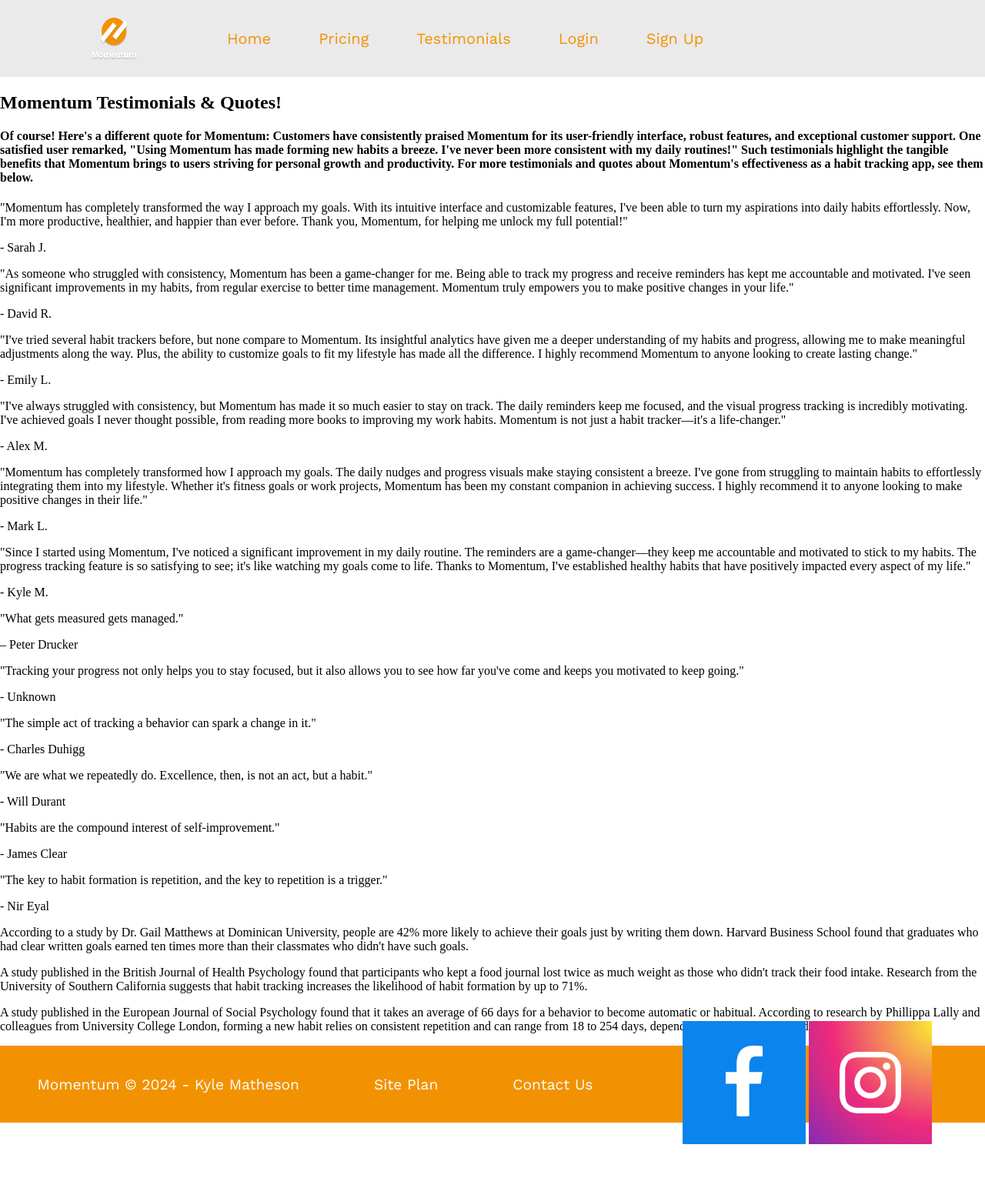
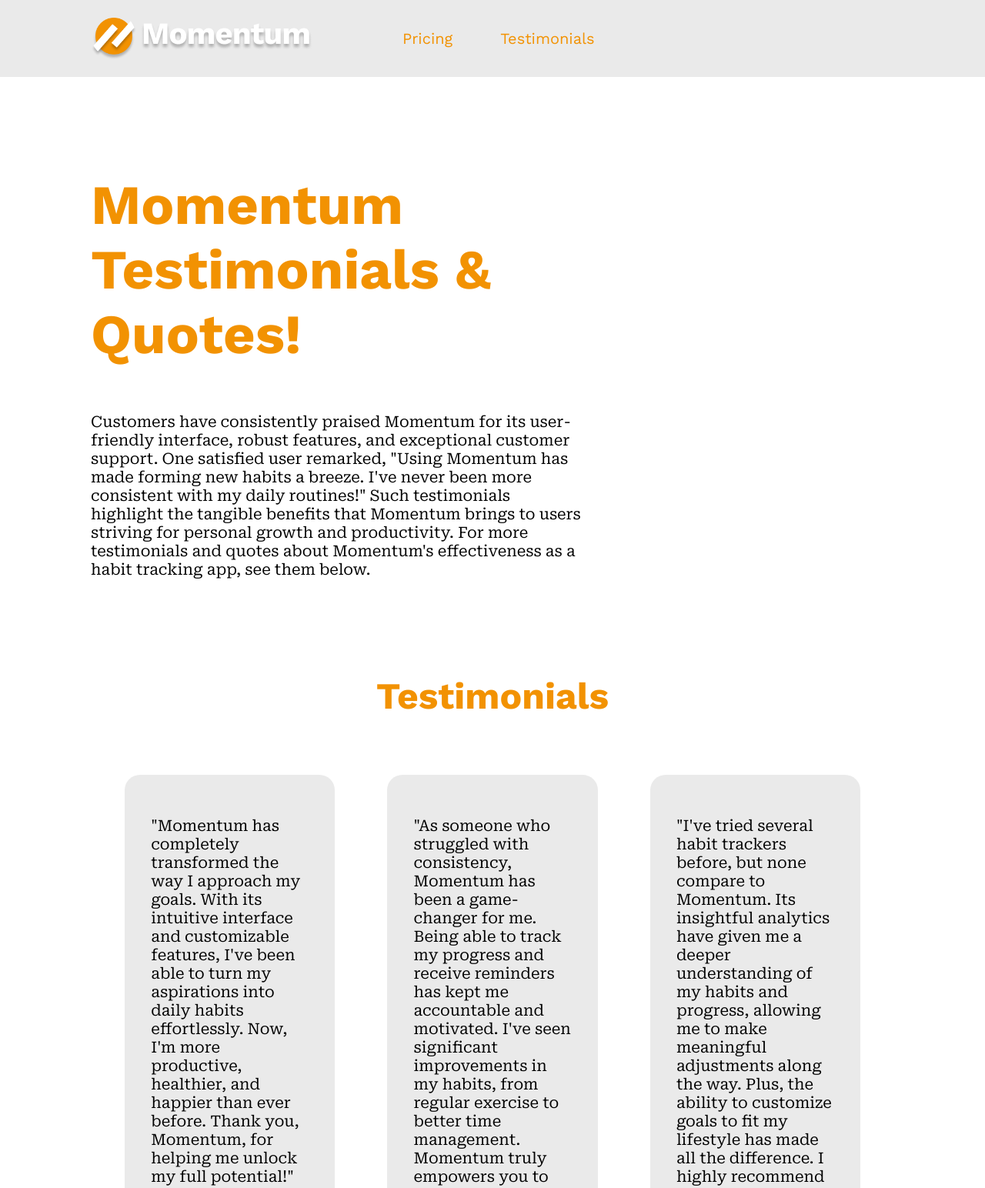
Before and after one commit to kylermatheson/wdd130, a plain HTML site: page mmpage/testimonials.html in a window 1280 px wide. Shown: the top 1544 px of the page at 77% size. Before the commit the page ends 1511 px from the top, so only its background shows below. Drawn offline with nearby package versions, Linux system fonts and the light colour scheme.

Commit message:
testimonials page

```diff
--- a/mmpage/styles/style.css
+++ b/mmpage/styles/style.css
@@ -262,7 +262,7 @@
 
 .plan,
 .plan_premium {
-    border-radius: 25px;
+    border-radius: 20px;
     background-color: #EAEAEA;
     max-width: 300px;
     width: 50%;
@@ -295,3 +295,95 @@
     border-color: black;
     padding: 20px;
 }
+
+/* testimonial page below */
+
+.sub-title {
+    text-align: center;
+    font-family: "Work Sans";
+    font-size: 48px;
+    color: #F29202;
+}
+
+#testimonials {
+    margin-top: 124px;
+    margin-bottom: 124px;
+    margin-left: 118px;
+    width: 50%;
+}
+
+
+#testimonials h1 {
+    font-family: "Work Sans";
+    font-size: 72px;
+    color: #F29202;
+    text-align: left;
+}
+
+#testimonials p {
+    font-family:"Roboto Serif";
+    font-size: 20px;
+}
+
+
+.test_grid {
+    display: grid;
+    grid-template-columns: 1fr 1fr 1fr;
+    margin: 2% 10% 5% 10%;
+}
+
+.test_grid section{
+    margin: 10%;
+    padding: 10%;
+    background-color: #EAEAEA;
+    border-radius: 20px;
+}
+
+.test_grid section p{
+    font-family:"Roboto Serif";
+    font-size: 20px;
+}
+
+.quote_grid {
+    display: grid;
+    grid-template-columns: 1fr 1fr 1fr;
+    margin: 2% 10% 5% 10%;
+}
+
+.quote_grid section p{
+    font-family:"Roboto Serif";
+    font-size: 20px;
+}
+
+
+.quote_grid section{
+    margin: 10%;
+    padding: 10%;
+    background-color: #EAEAEA;
+    border-radius: 20px;
+}
+
+.fact_grid section p{
+    font-family:"Roboto Serif";
+    font-size: 20px;
+}
+
+
+.fact_grid {
+    display: grid;
+    grid-template-columns: 1fr 1fr 1fr;
+    margin: 2% 10% 5% 10%;
+}
+
+
+.fact_grid section{
+    margin: 10%;
+    padding: 10%;
+    background-color: #EAEAEA;
+    border-radius: 20px;
+}
+
+.fact_grid section p{
+    font-family:"Roboto Serif";
+    font-size: 20px;
+}
--- a/mmpage/testimonials.html
+++ b/mmpage/testimonials.html
@@ -10,28 +10,31 @@
     <div id="content">
         <header>
             <a id ="logo_link" href ="index.html">
-            <img class="logo" src="images/logo.png" alt="Momentum Logo">
+                <img class="logo" src="images/Group 12.png" alt="Momentum Logo">
+            </a>
+            <a id ="text_link" href ="index.html">
+                <img class="text" src="images/Momentum.png" alt="Momentum Logo">
             </a>
             <nav>
-            <a href="index.html">Home</a>
                 <a href="price.html">Pricing</a>
                 <a href="testimonials.html">Testimonials</a>
-            <div class="button-box-login">
+                <!-- <div class="button-box-login">
                     <a class="login" href="#">Login</a>
                 </div>
                 <div class="button-box-sign">
                     <a class="sign-up" href="#">Sign Up</a>
-            </div>
+                </div> -->
             </nav>
         </header>
 <div>
     <section id="testimonials">
         <h1 class="home-title">Momentum Testimonials & Quotes!</h1>
-        <h4>Of course! Here's a different quote for Momentum:
-
-            Customers have consistently praised Momentum for its user-friendly interface, robust features, and exceptional customer support. One satisfied user remarked, "Using Momentum has made forming new habits a breeze. I've never been more consistent with my daily routines!" Such testimonials highlight the tangible benefits that Momentum brings to users striving for personal growth and productivity. For more testimonials and quotes about Momentum's effectiveness as a habit tracking app, see them below.</h4>
+        <p> Customers have consistently praised Momentum for its user-friendly interface, robust features, and exceptional customer support. One satisfied user remarked, "Using Momentum has made forming new habits a breeze. I've never been more consistent with my daily routines!" Such testimonials highlight the tangible benefits that Momentum brings to users striving for personal growth and productivity. For more testimonials and quotes about Momentum's effectiveness as a habit tracking app, see them below.</p>
     </section>
 </div>
+<section>
+<h1 class="sub-title">Testimonials</h1>
+</section>
 <main>
     <div class="test_grid">
         <section class="sarah-card">
@@ -59,6 +62,10 @@
             <p>- Kyle M.</p>
         </section>
     </div>
+    <div>
+        <section>
+            <h1 class="sub-title">Quotes</h1>
+        </section>
     <div class="quote_grid">
         <section class="peter-card">
             <p>"What gets measured gets managed."</p>
@@ -85,6 +92,9 @@
             <p>- Nir Eyal</p>
         </section>
     </div>
+    <section>
+        <h1 class="sub-title">Statistics</h1>
+    </section>
     <div class="fact_grid">
         <section class="goal-setting-card">
             <p>According to a study by Dr. Gail Matthews at Dominican University, people are 42% more likely to achieve their goals just by writing them down. Harvard Business School found that graduates who had clear written goals earned ten times more than their classmates who didn't have such goals.</p>
@@ -103,10 +113,10 @@
         <p><a href="#">Contact Us</a></p>
         <div class="social">
             <a href="http://facebook.com" target="_blank">
-                    <img src="images/face.png" alt="fb icon">
+                <img class="face"  src="images/face.png" alt="fb icon">
             </a>
             <a href="https://instagram.com" target="_blank">
-                    <img src="images/insta.png" alt="instagram icon">
+                <img class="insta" src="images/insta.png" alt="instagram icon">
             </a>
         </div>
     </footer>
```
Lines whose indentation alone changed are shown as unchanged.
